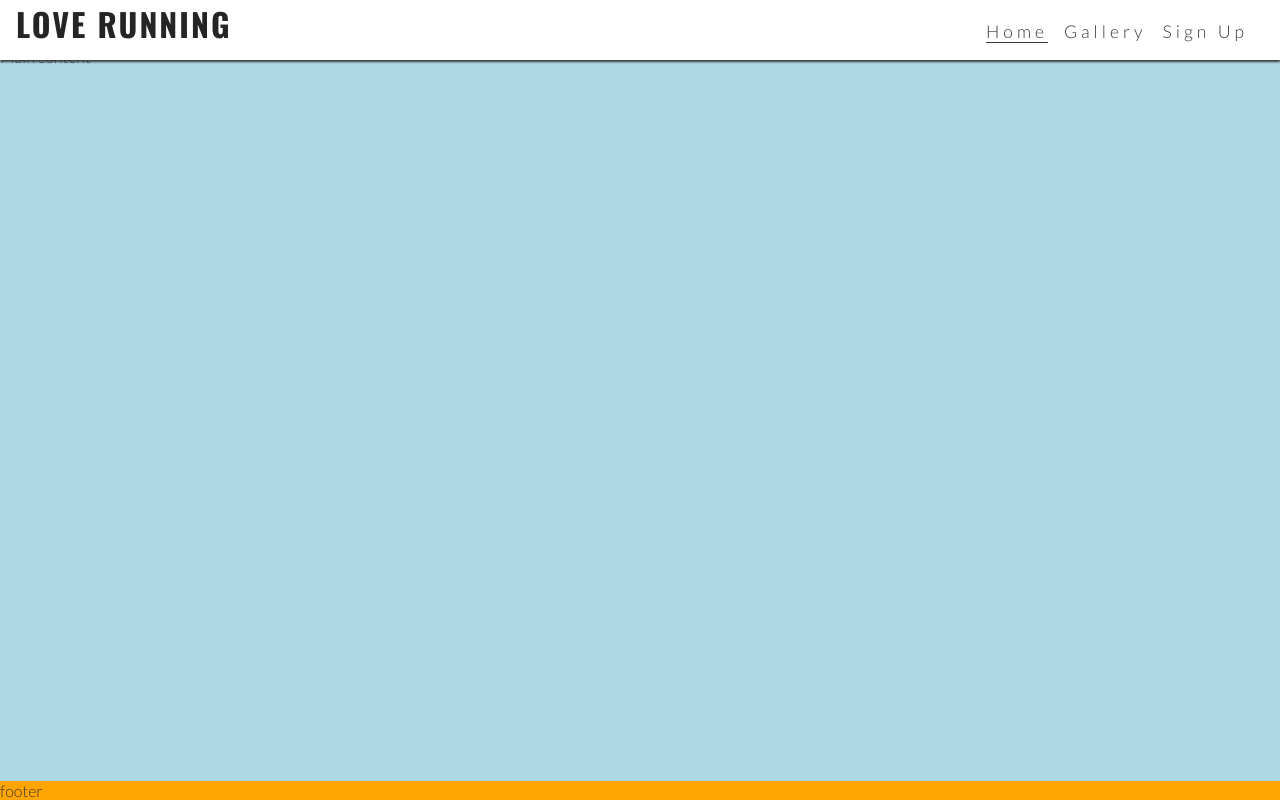
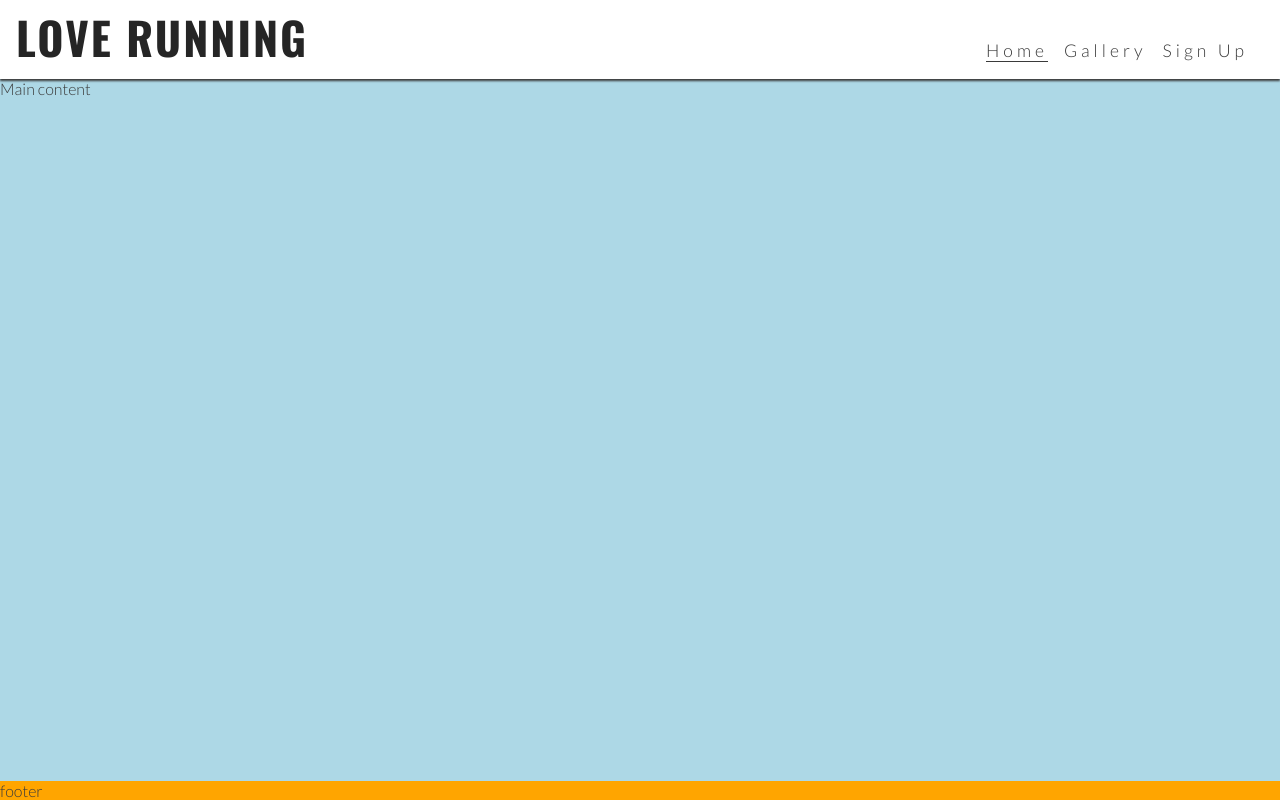
Before and after one commit to balennouri/love-running, a plain HTML site: page index.html in a window 1280 px wide. Drawn offline with nearby package versions, Linux system fonts and the light colour scheme.

Commit message:
Make the logo larger than before and pushed down the Main under the header so ypu can see it

```diff
--- a/assets/css/style.css
+++ b/assets/css/style.css
@@ -23,7 +23,7 @@ body {
 
 /* Header */
 header {
-    background-color:#ffffff;
+    background-color: #ffffff;
     padding: 0 1rem;
     position: fixed;
     z-index: 99;
@@ -113,15 +113,31 @@ footer {
         width: fit-content;
         padding-right: 1rem;
     }
+
     #menu {
         display: flex;
     }
 
-    #menu > li {
-        padding-left: 1rem ;
+    #menu>li {
+        padding-left: 1rem;
+    }
+
+    #logo {
+        font-size: 280%;
+        line-height: 75px;
+        margin: 0 0, 5rem;
+
     }
 
     .nav-toggle-label {
         display: none;
+
+    }
+
+    /* Main content */
+    main {
+        /* Push main content down */
+        margin-top: 79px;
+
     }
 }
```
